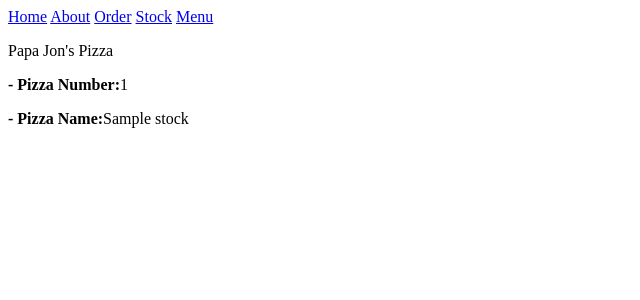
After one commit to JonathanVaughan/project, a Flask app: page /menu in a window 1280 px wide. The commit adds this page. Shown: the top 300 px of the page, without its empty margins (0-640 px from the left). Run offline with Flask 2, Linux system fonts and the light colour scheme; tables that the repository leaves empty hold one stand-in row (values such as "Sample post").

Commit message:
working fully functional flask project

```diff
--- a/application/forms.py
+++ b/application/forms.py
@@ -42,8 +42,7 @@ class OrderForm(FlaskForm):
 	# 	])
 
 class StockForm(FlaskForm):
-        pizzaid = StringField('Pizza', [validators.DataRequired()], [validators.Length(min=2, max=30)])
-        stock_quantity = StringField('Quantity', [validators.DataRequired()], [validators.Length(min=2, max=30)])
+        pizza_name = StringField('Name', validators=[DataRequired()])
         submit = SubmitField('Add')
         #pizzaid = StringField('Pizza',
          #       validators=[
--- a/application/routes.py
+++ b/application/routes.py
@@ -8,11 +8,17 @@ from application.forms import OrderForm, StockForm, updateorderform
 @app.route('/home')
 def home():
 	OrderData = Orders.query.all()
+	Stockdata = Stock.query.all()
 	return render_template('home.html', title="Home Page", orders=OrderData)
 
 @app.route('/about')
 def about():
 	return render_template('about.html', title='about')
+
+@app.route('/menu')
+def menu():
+	StockData = Stock.query.all()
+	return render_template('menu.html', title="Home Page", stocks=StockData)
 
 @app.route('/order', methods=['GET', 'POST'])
 def order():
@@ -37,14 +43,14 @@ def order():
 @app.route('/stock', methods=['GET', 'POST'])
 def stock():
 	form = StockForm()
-	if form.validate_on_submit():
-		stockData = Stock(
-			pizzaid=form.pizzaid.data,
-			stock_quantity=form.stock_quantity.data
-		)
-		db.session.add(stockData)
-		db.session.commit()
-		return redirect(url_for('home'))
+	if request.method == 'POST':
+		if form.validate_on_submit():
+			stockData = Stock(
+				pizza_name=form.pizza_name.data
+			)
+			db.session.add(stockData)
+			db.session.commit()
+			return redirect(url_for('home'))
 	return render_template('stock.html', title='stock', form=form)
 
 @app.route('/updateorder/<id>/', methods=['GET', 'POST'])
--- a/application/templates/layout.html
+++ b/application/templates/layout.html
@@ -11,6 +11,7 @@
 		<a href="{{ url_for('about') }}">About</a>
 		<a href="{{ url_for('order') }}">Order</a>
 		<a href="{{ url_for('stock') }}">Stock</a>
+		<a href="{{ url_for('menu') }}">Menu</a>
 		</div>
 			{% block body_content %}{% endblock %}
 
--- /dev/null
+++ b/application/templates/menu.html
@@ -0,0 +1,11 @@
+{% extends "layout.html" %}
+{% block body_content %}
+<p>Papa Jon's Pizza</p>
+{% for stock in stocks %}
+<div>
+    <p><b> - Pizza Number:</b>{{ stock.pizza_num }}</p>
+    <p><b> - Pizza Name:</b>{{ stock.pizza_name }}</p>
+</div>
+{% endfor %}
+
+{% endblock %}
```
Also changed, not shown: application/models.py (+8 -7 lines), application/templates/home.html (+4 -3 lines), application/templates/stock.html (+4 -12 lines).
